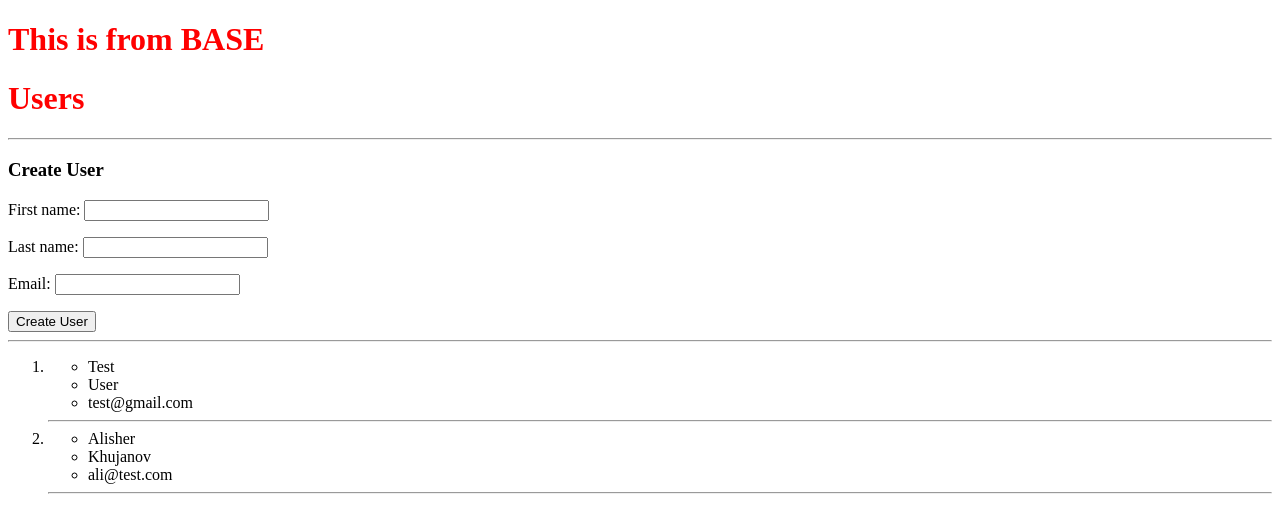
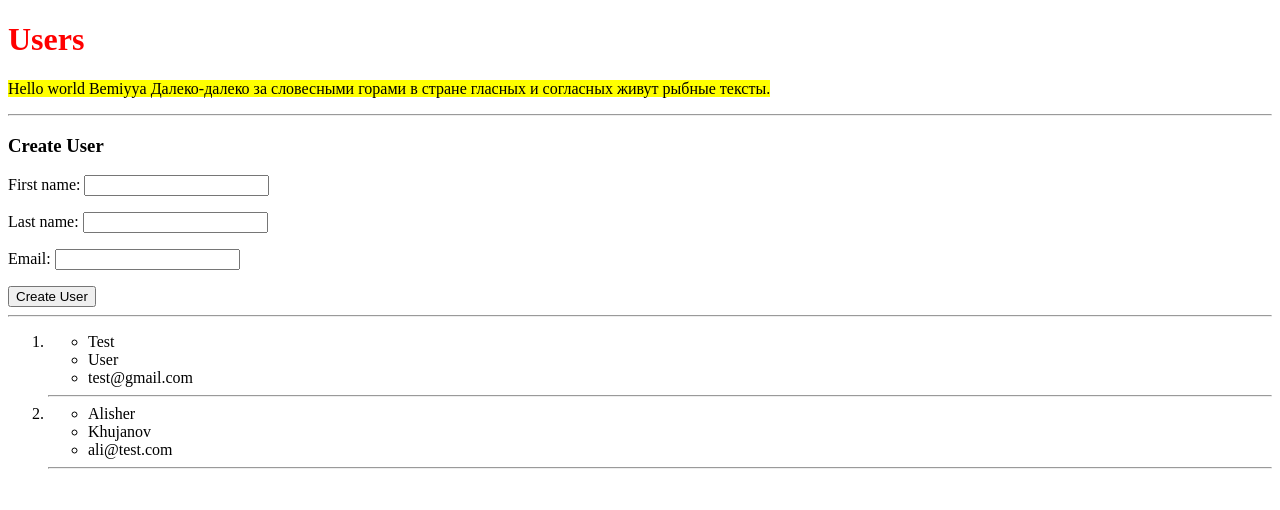
Before and after one commit to AlisherXujanov/FullStack3, a Django app: page /users/ in a window 1280 px wide. Shown: the top 510 px of the page. Run offline with Django 4.2, Linux system fonts and the light colour scheme; data comes from the database, SQL or seed files in the repository.

Commit message:
includes

```diff
--- a/first_project/templates/base.html
+++ b/first_project/templates/base.html
@@ -13,7 +13,6 @@
     {% endblock link %}
 </head>
 <body>
-    <h1>This is from BASE</h1>
     {% block content %}
     {% endblock content %}
 
--- a/first_project/users/templates/index.html
+++ b/first_project/users/templates/index.html
@@ -11,6 +11,9 @@
 
 {% block content %}
   <h1>Users</h1>
+
+  {% include 'test.html' with text='Hello world' text2='Bemiyya' %}
+
   <hr />
   <h3>Create User</h3>
 
--- /dev/null
+++ b/first_project/users/templates/test.html
@@ -0,0 +1,9 @@
+
+
+<p>
+    <mark>
+        {{ text }}
+        {{ text2 }}
+        Далеко-далеко за словесными горами в стране гласных и согласных живут рыбные тексты.
+    </mark>
+</p>
```
